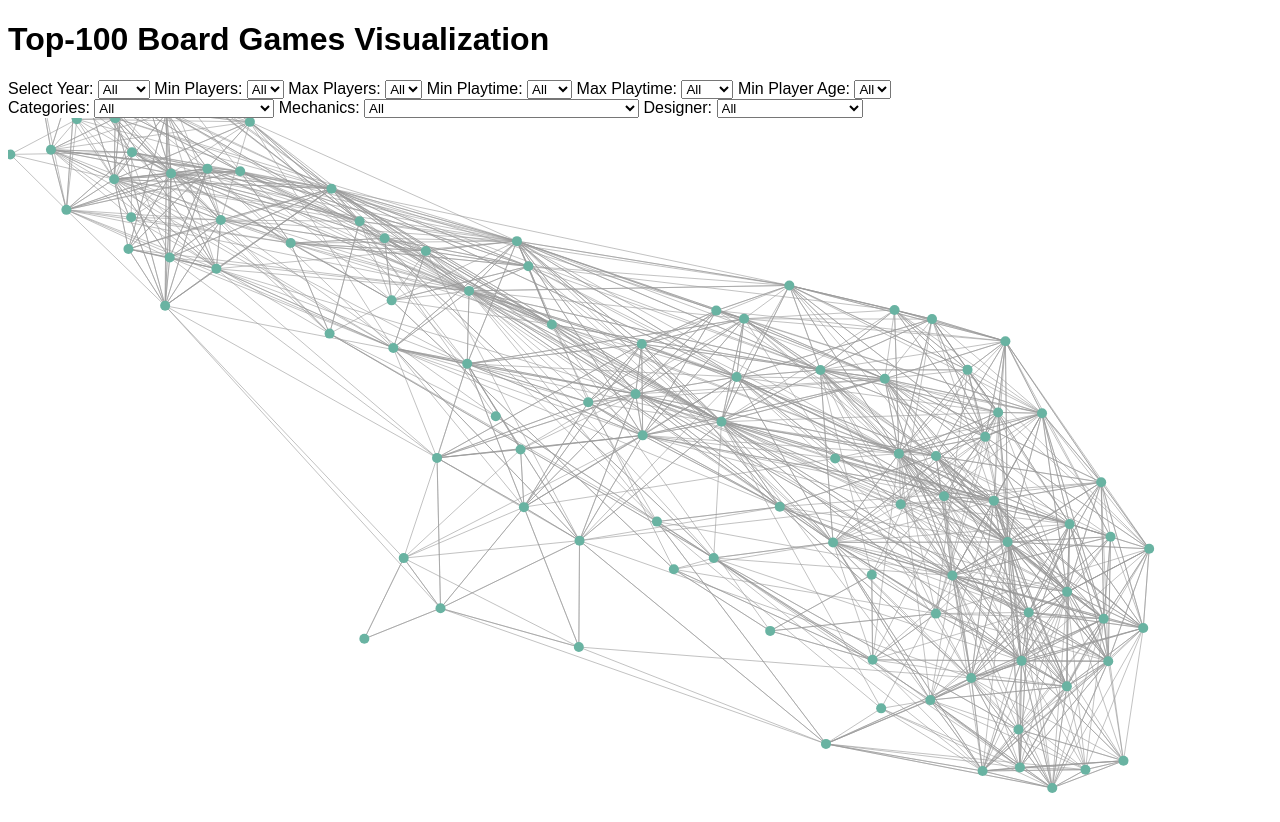
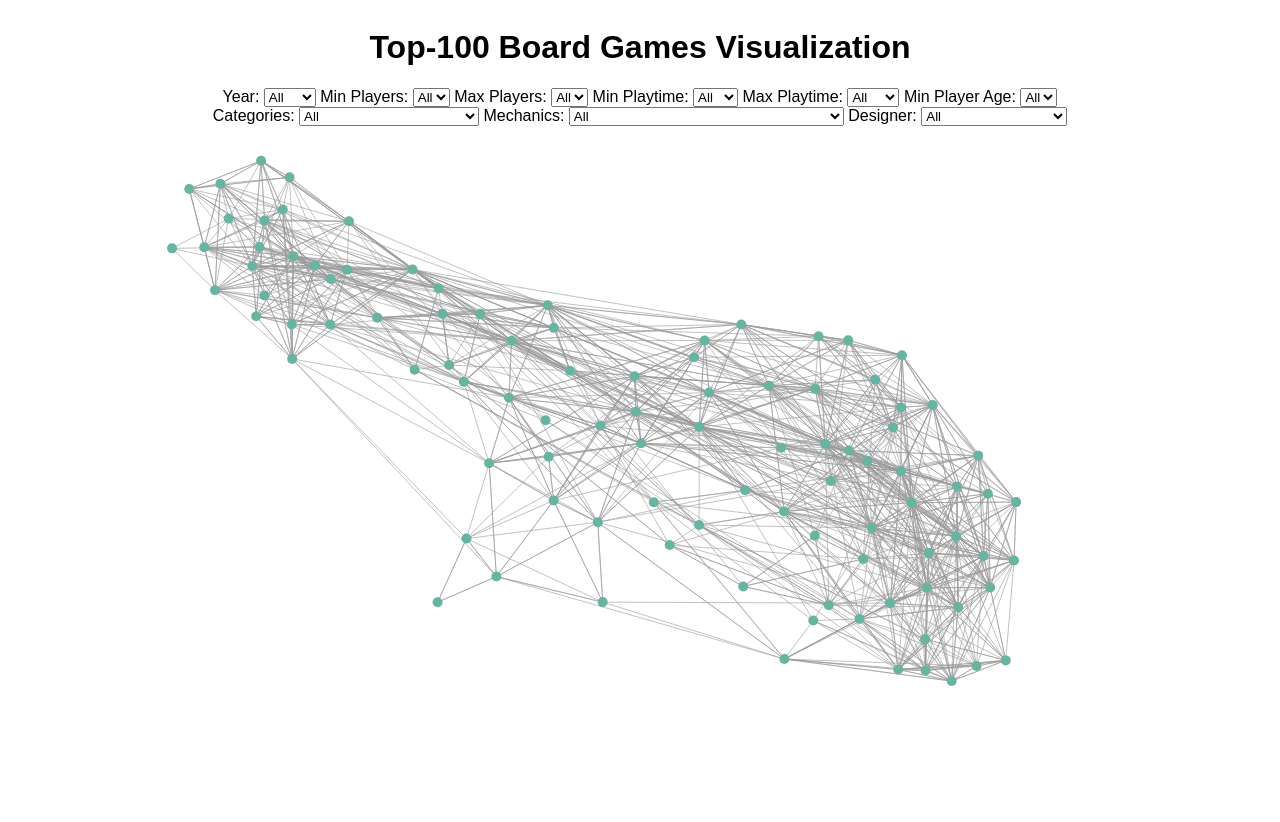
Before and after one commit to Umberto28/infovis_board_games, a Flask app: page / in a window 1280 px wide; the page is wider, and only the part inside the window is pictured. After the commit the page ends 686 px from the top of that part, so only its background shows below. Run offline with Flask 3, Linux system fonts and the light colour scheme.

Commit message:
Adjusted some variables

```diff
--- a/board-game-graph/app.py
+++ b/board-game-graph/app.py
@@ -40,13 +40,13 @@ def get_boardgames():
         filtered_boardgames = [game for game in filtered_boardgames if game['maxplaytime'] <= maxplaytime] # is == better?
     if minage:
         filtered_boardgames = [game for game in filtered_boardgames if game['minage'] >= minage] # is == better?
-    if category:
+    if category: # implement a checkbox instead of a dropdown to make multiple categories filtering possible
         filtered_boardgames = [game for game in filtered_boardgames
                                if any(categories['name'] == category for categories in game['types']['categories'])]
-    if mechanic:
+    if mechanic: # implement a checkbox instead of a dropdown to make multiple mechanics filtering possible
         filtered_boardgames = [game for game in filtered_boardgames
                                if any(mechanics['name'] == mechanic for mechanics in game['types']['mechanics'])]
-    if designer:
+    if designer: # implement a checkbox instead of a dropdown to make multiple designers filtering possible
         filtered_boardgames = [game for game in filtered_boardgames
                                if any(designer_of_game['name'] == designer for designer_of_game in game['credit']['designer'])]
 
--- a/board-game-graph/static/css/style.css
+++ b/board-game-graph/static/css/style.css
@@ -1,10 +1,12 @@
 body {
     font-family: Arial, sans-serif;
+    display: flex;
+    flex-direction: column;
+    align-items: center;
 }
 #graph {
     width: 100%;
     height: 600px;
-    overflow: visible; /* this makes sure that content is not cut off */
 }
 #tooltip {
     position: absolute;
--- a/board-game-graph/static/js/script.js
+++ b/board-game-graph/static/js/script.js
@@ -7,8 +7,8 @@ document.addEventListener('DOMContentLoaded', function() {
     console.log('Graph dimensions:', width, height);
 
     const svg = d3.select('#graph').append('svg')
-        .attr('width', width + 100)
-        .attr('height', height + 100);
+        .attr('width', width)
+        .attr('height', height);
 
     console.log('SVG created');
 
@@ -55,7 +55,7 @@ document.addEventListener('DOMContentLoaded', function() {
 
         const simulation = d3.forceSimulation(nodes)
             .force('link', d3.forceLink(links).id(d => d.id))
-            .force('charge', d3.forceManyBody().strength(-200))
+            .force('charge', d3.forceManyBody().strength(-100))
             .force('center', d3.forceCenter(width / 2, height / 2));
 
         const link = svg.append('g')
--- a/board-game-graph/templates/index.html
+++ b/board-game-graph/templates/index.html
@@ -9,7 +9,7 @@
 <body>
     <h1>Top-100 Board Games Visualization</h1>
     <div>
-        <label for="year">Select Year:</label>
+        <label for="year">Year:</label>
         <select id="year">
             <option value="">All</option>
         </select>
```
